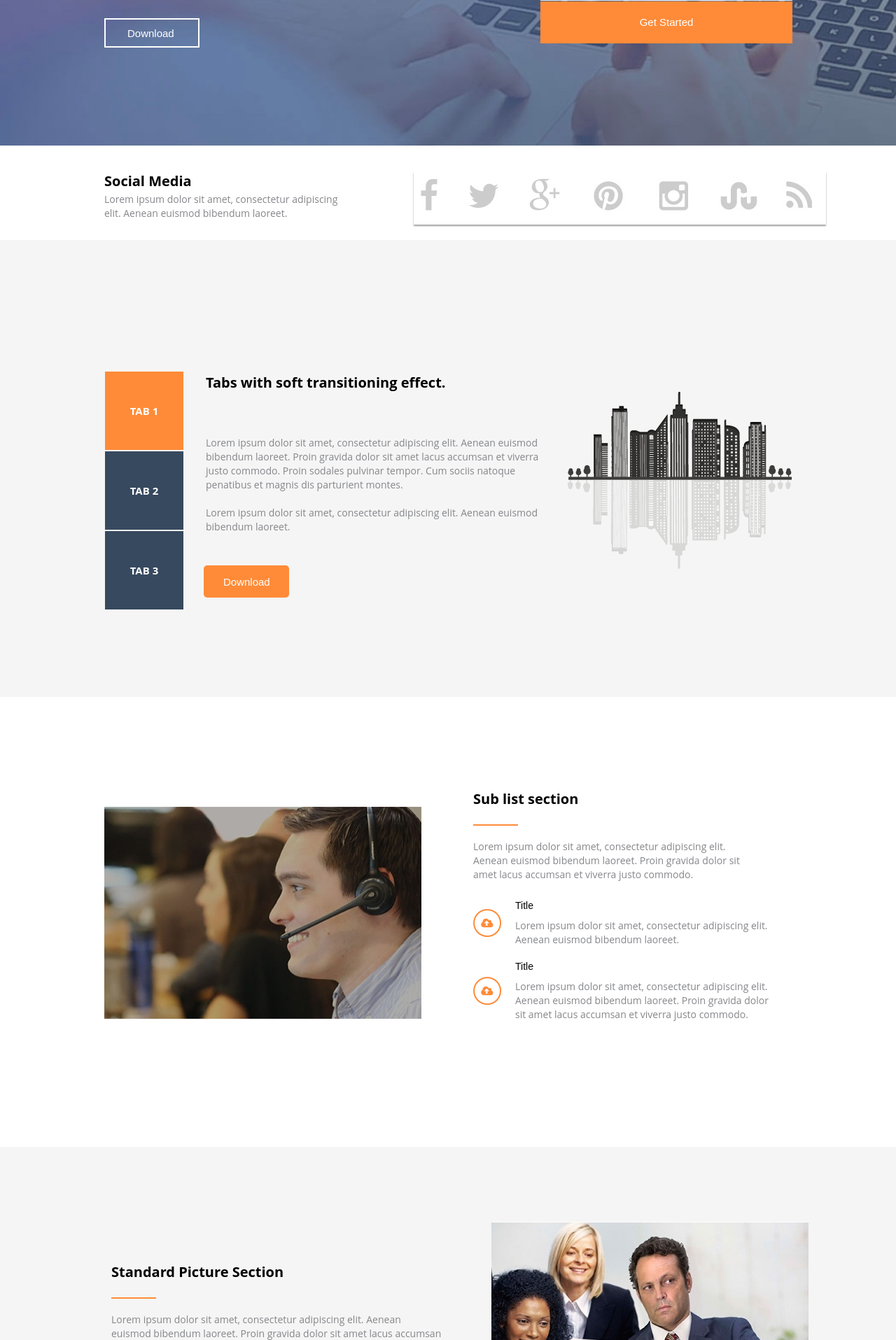
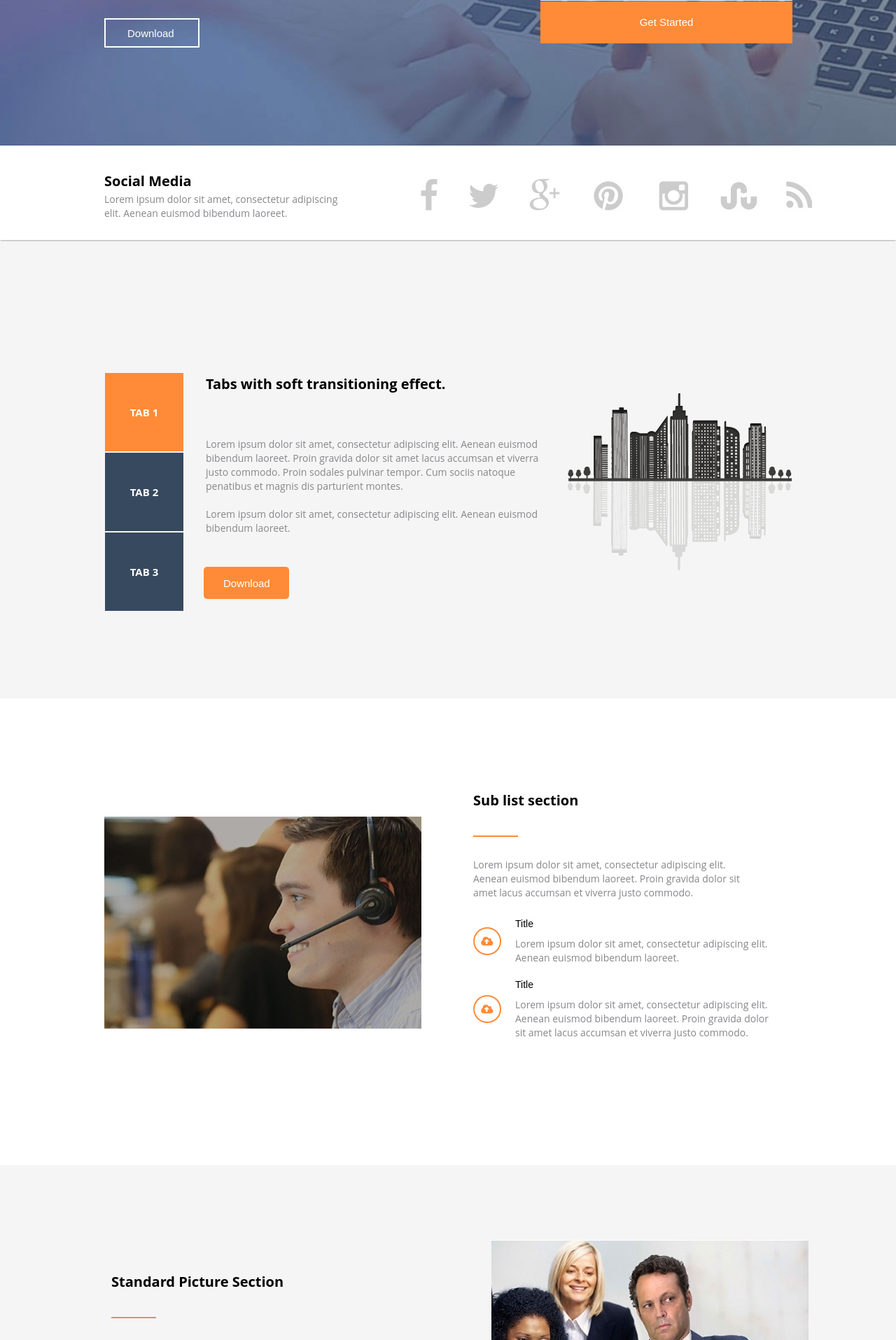
Before and after one commit to Brilux/PitchBook, a PHP site: page / in a window 1280 px wide. Shown: the part 528-2443 px from the top of the page at 70% size. Run offline with PHP 8.4, Linux system fonts and the light colour scheme; style sheets or scripts are compiled from the project's sources.

Commit message:
fix brand section shadow effect

```diff
--- a/css/brand-bar.css
+++ b/css/brand-bar.css
@@ -1,6 +1,8 @@
 .brand-container {
   display: flex;
   flex-direction: column;
+  box-shadow: 0 1px 3px rgba(0, 0, 0, 0.38);
+  margin-bottom: 2px;
 }
 .brand-section_title {
   margin: 15px auto;
@@ -24,7 +26,6 @@
   flex-wrap: wrap;
   justify-content: center;
   padding-bottom: 10px;
-  box-shadow: 0 2px 2px rgba(0, 0, 0, 0.38);
 }
 .brand-image {
   margin: 10px;
--- a/css/brand-bar.less
+++ b/css/brand-bar.less
@@ -1,6 +1,8 @@
 .brand-container {
   display: flex;
   flex-direction: column;
+  box-shadow: 0 1px 3px rgba(0, 0, 0, 0.38);
+  margin-bottom: 2px;
 }
 
 .brand-section_title {
@@ -27,7 +29,6 @@
   flex-wrap: wrap;
   justify-content: center;
   padding-bottom: 10px;
-  box-shadow: 0 2px 2px rgba(0, 0, 0, 0.38)
 }
 
 .brand-image {
--- a/css/second-features-section.css
+++ b/css/second-features-section.css
@@ -112,6 +112,10 @@
     margin-left: initial;
     margin-right: 20px;
   }
+  .second-features_title:after {
+    margin-top: 29px;
+    margin-bottom: 30px;
+  }
 }
 @media screen and (min-width: 1100px) {
   .second-features-information-container {
--- a/css/second-features-section.less
+++ b/css/second-features-section.less
@@ -132,6 +132,11 @@
     margin-left: initial;
     margin-right: 20px;
   }
+
+  .second-features_title:after {
+    margin-top: 29px;
+    margin-bottom: 30px;
+  }
 }
 
 @media screen and (min-width: 1100px) {
--- a/css/third-features-section.css
+++ b/css/third-features-section.css
@@ -61,6 +61,10 @@
   .third-features-information-container {
     margin-left: 50px;
   }
+  .third-features_title:after {
+    margin-top: 29px;
+    margin-bottom: 30px;
+  }
   .third-features_note {
     max-width: 473px;
   }
--- a/css/third-features-section.less
+++ b/css/third-features-section.less
@@ -73,6 +73,11 @@
     margin-left: 50px;
   }
 
+  .third-features_title:after {
+    margin-top: 29px;
+    margin-bottom: 30px;
+  }
+
   .third-features_note {
     max-width: 473px;
   }
```
